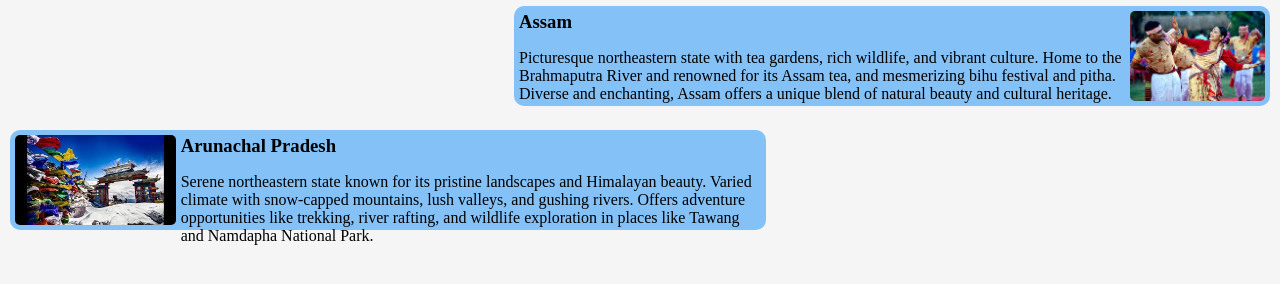
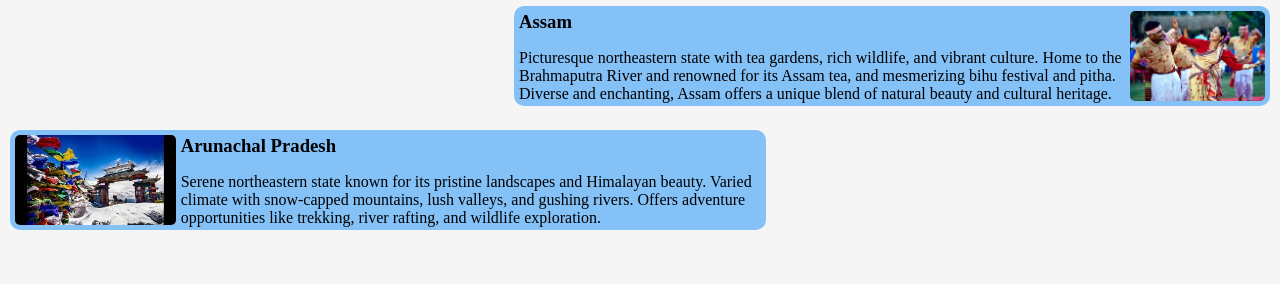
Before and after one commit to samrat53/NETA_frontend, a plain HTML site: page index.html in a window 1280 px wide. Shown: the part 836-1120 px from the top of the page. Drawn offline with Linux system fonts and the light colour scheme; a web font is replaced by a local one.

Commit message:
Update index.html

```diff
--- a/index.html
+++ b/index.html
@@ -93,7 +93,7 @@
                     <p>Northeastern state known for its scenic beauty and vibrant tribal culture. Located near Myanmar.
                         Pleasant climate. Rich biodiversity with lush hills and valleys.
                         Naga cuisine includes smoked meat and bamboo shoot delicacies.
-                        Colorful festivals like Hornbill Festival showcase traditional dances and music.
+                        Colorful festivals like Hornbill Festival showcase traditional dances.
                     </p>
                 </div>
             </div>
@@ -123,8 +123,7 @@
                 <div class="statement">
                     <p> Serene northeastern state known for its pristine landscapes and Himalayan beauty.
                         Varied climate with snow-capped mountains, lush valleys, and gushing rivers.
-                        Offers adventure opportunities like trekking, river rafting, and wildlife exploration in places like
-                        Tawang and Namdapha National Park.
+                        Offers adventure opportunities like trekking, river rafting, and wildlife exploration.
                     </p>
                 </div>
             </div>
```
